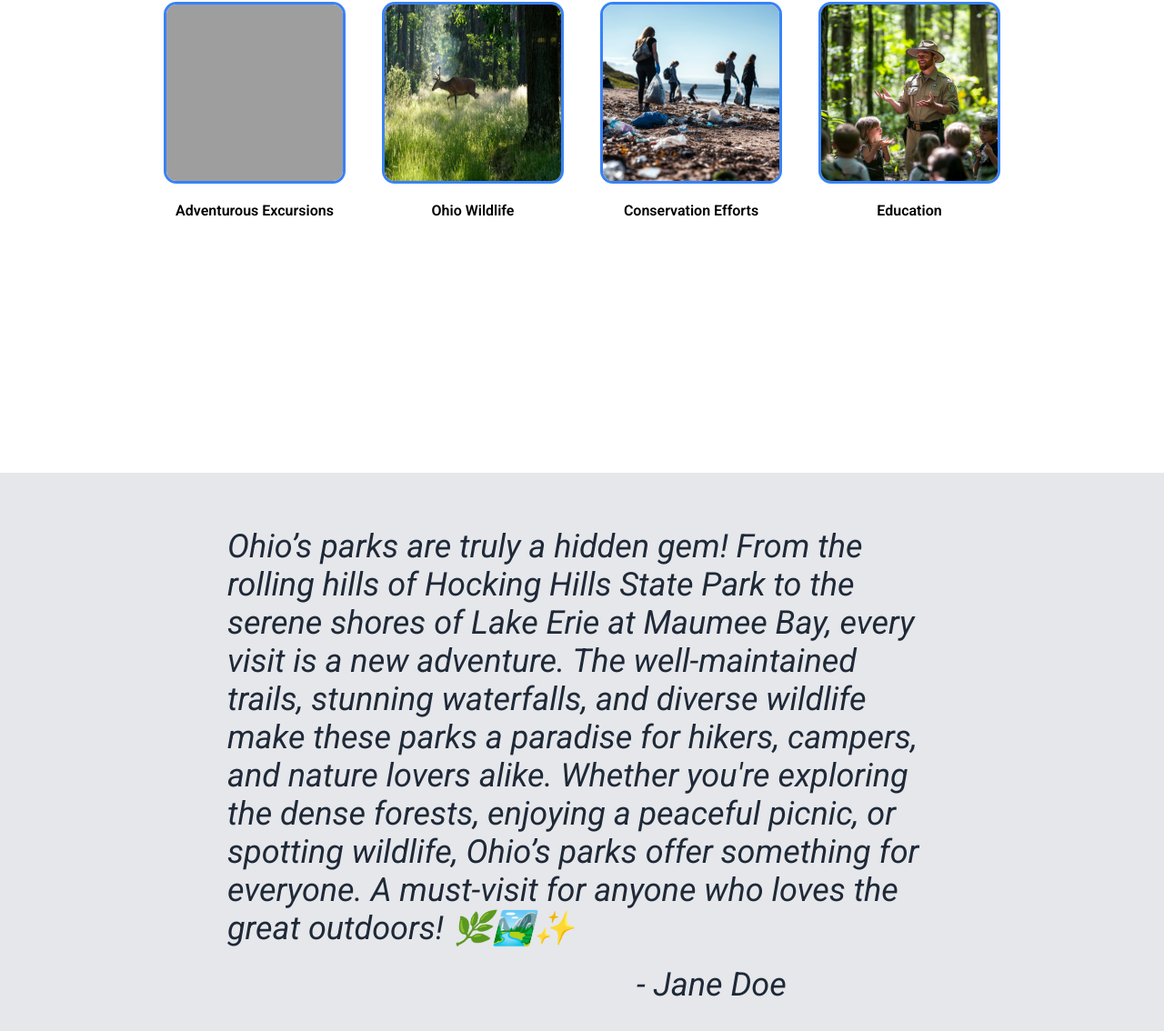
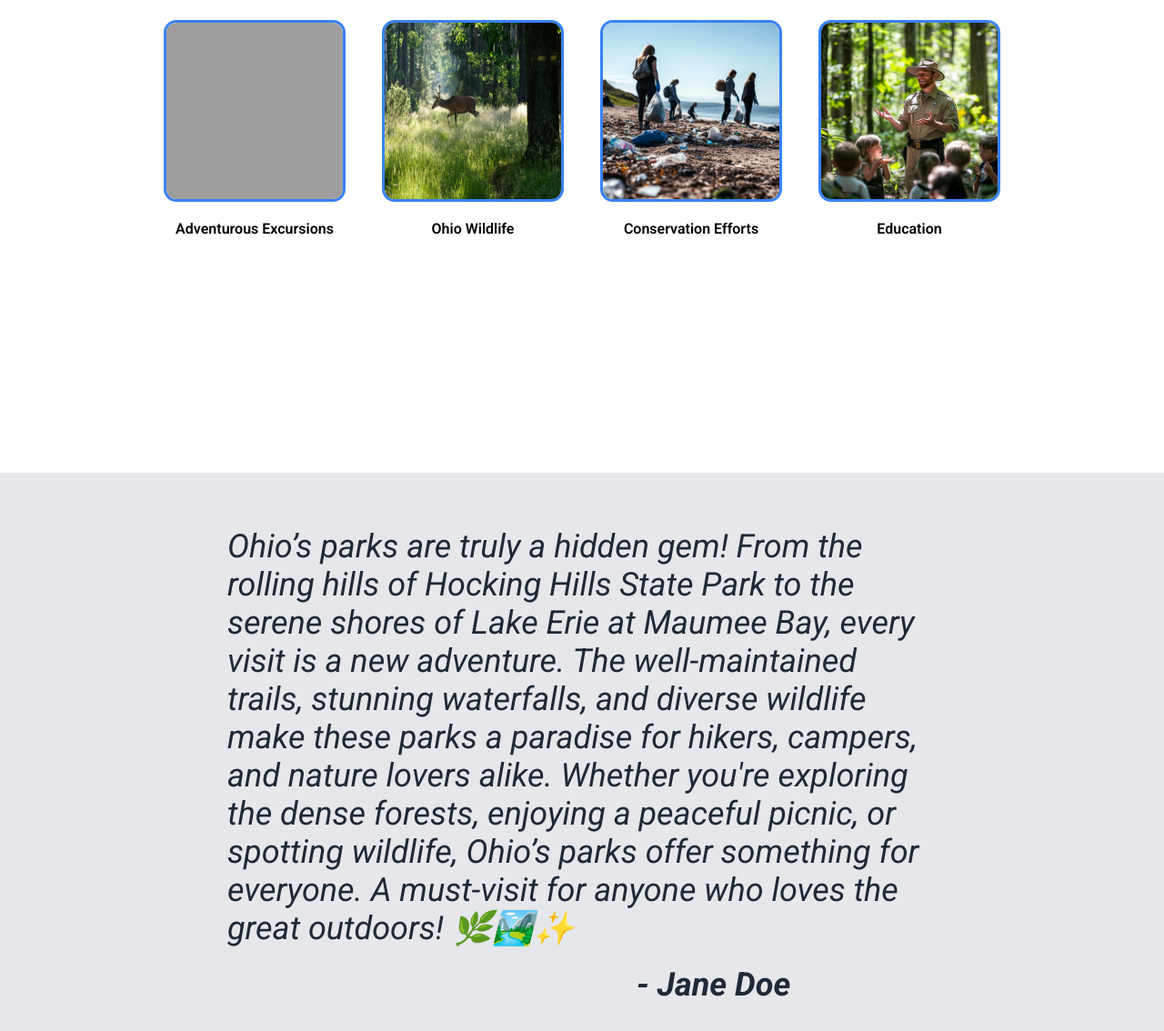
Before and after one commit to lengleman-spec/odin-landing-page, a plain HTML site: page index.html in a window 1280 px wide. Shown: the part 676-1810 px from the top of the page at 91% size. Drawn offline with Linux system fonts and the light colour scheme; grey boxes are pictures that could not be loaded.

```diff
--- a/styles.css
+++ b/styles.css
@@ -109,7 +109,7 @@
   display: flex;
   flex-direction: column;
   align-items: center;
-  padding-top: 60px;
+  padding-top: 80px;
   padding-bottom: 60px;
   width: 100vw;
   height: 85vh;
@@ -158,4 +158,5 @@
 
 .quote figcaption {
   padding-left: 700px;
+  font-weight: 700;
 }
```
